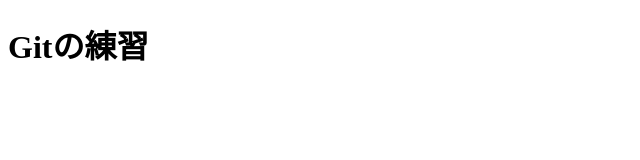
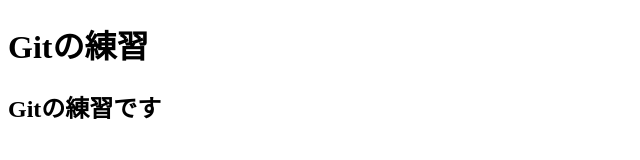
Before and after one commit to hayatosann/Gitpracticeeeee, a plain HTML site: page index.html in a window 1280 px wide. Shown: the whole page, without its empty margins (0-640 px from the left). Drawn offline with Linux system fonts and the light colour scheme.

Commit message:
h2タグを作成しました

```diff
--- a/index.html
+++ b/index.html
@@ -8,5 +8,6 @@
 </head>
 <body>
   <h1>Gitの練習</h1>
+  <h2>Gitの練習です</h2>
 </body>
 </html>
```
